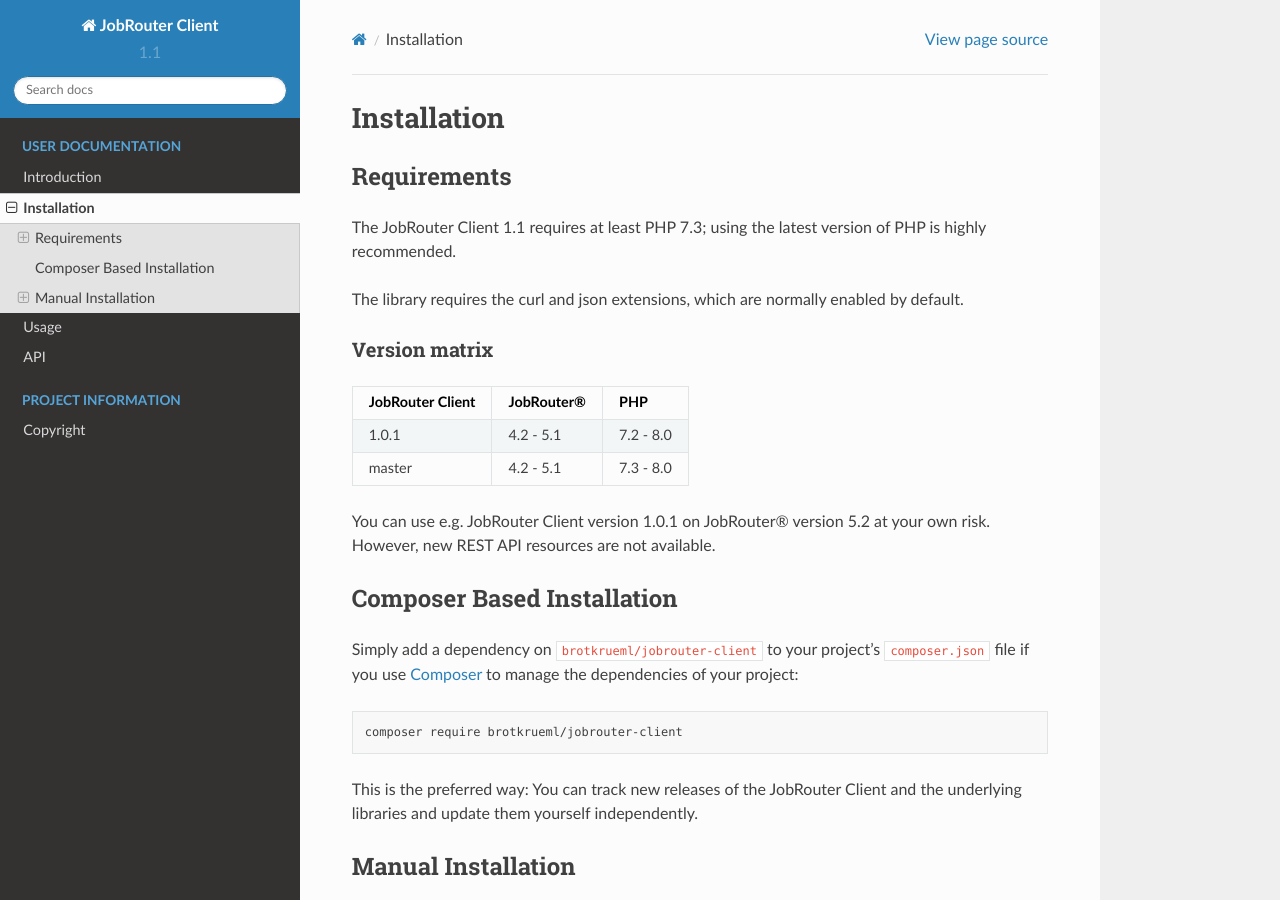
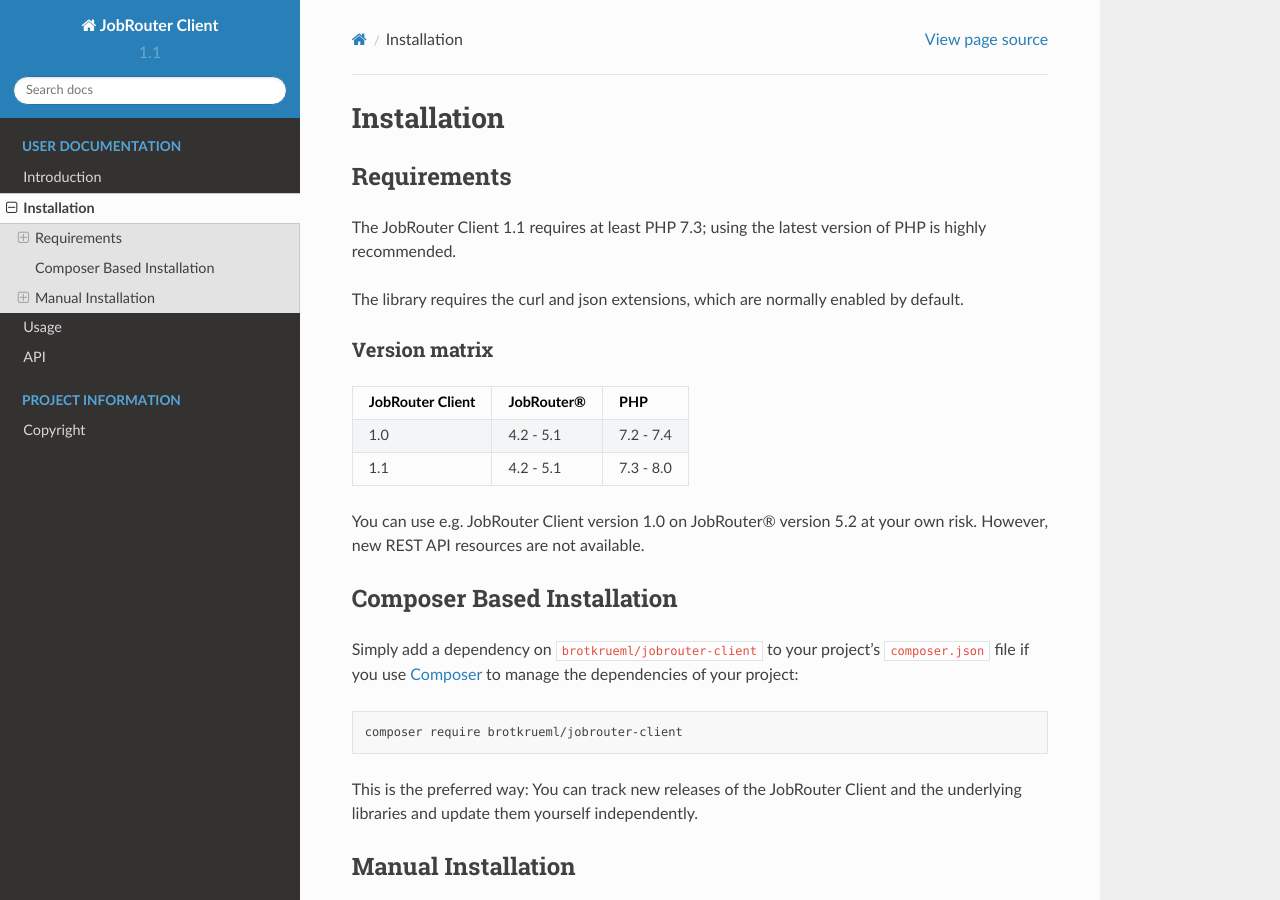
Before and after one commit to jobrouter/php-rest-client, a Sphinx documentation site: the page built from docs/installation.rst, in a window 1280 px wide and 900 px high. Built offline with Sphinx 7.4.7 and the Read the Docs theme 2.0.0, drawn with Linux system fonts in a browser that asks for light colours.

Commit message:
[DOCS] Correct PHP compatibility

```diff
--- a/docs/installation.rst
+++ b/docs/installation.rst
@@ -26,12 +26,12 @@
 ================ ========== =========
 JobRouter Client JobRouter® PHP
 ================ ========== =========
-1.0.1            4.2 - 5.1  7.2 - 8.0
+1.0              4.2 - 5.1  7.2 - 7.4
 ---------------- ---------- ---------
-master           4.2 - 5.1  7.3 - 8.0
+1.1              4.2 - 5.1  7.3 - 8.0
 ================ ========== =========
 
-You can use e.g. JobRouter Client version 1.0.1 on JobRouter® version 5.2 at
+You can use e.g. JobRouter Client version 1.0 on JobRouter® version 5.2 at
 your own risk. However, new REST API resources are not available.
 
 
```
